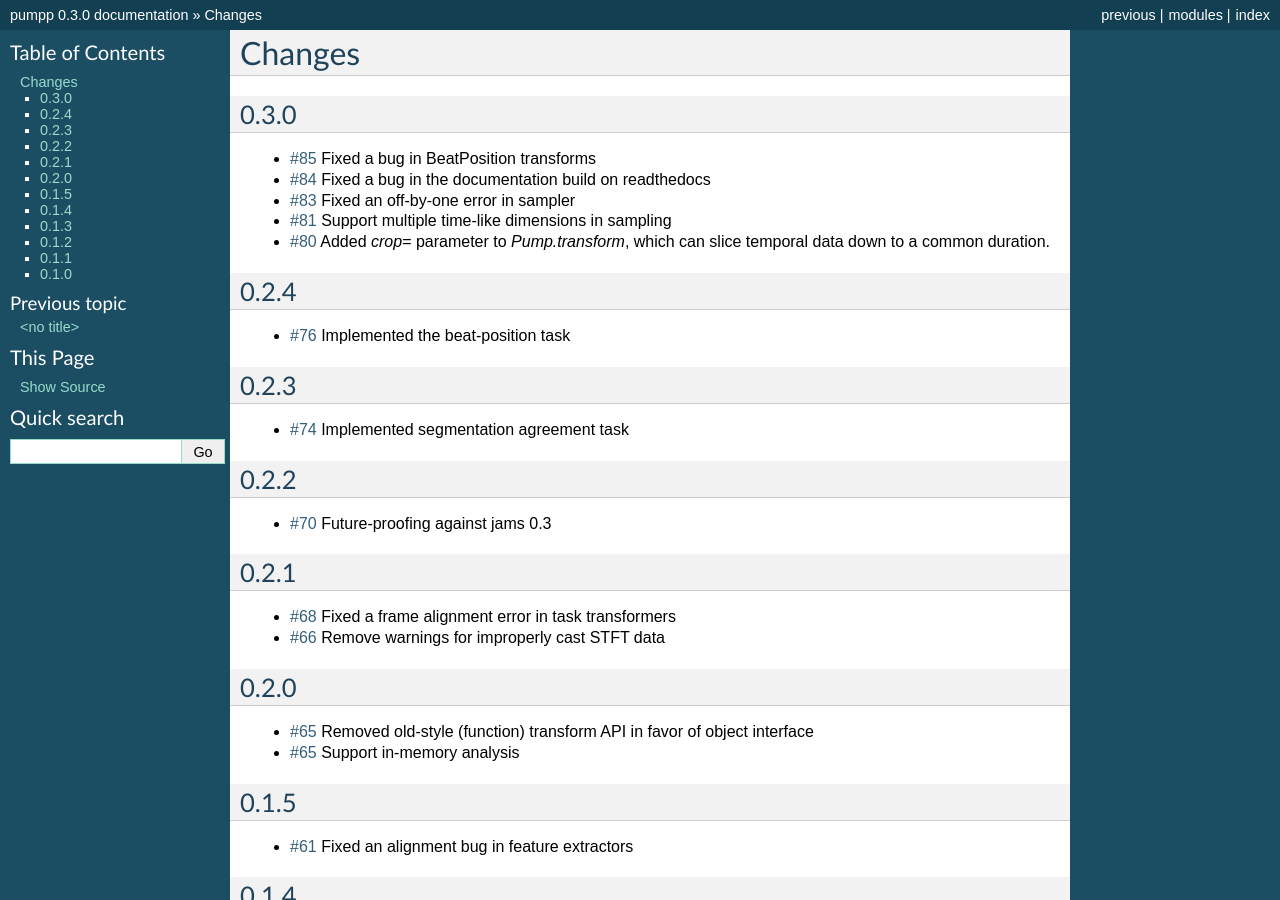
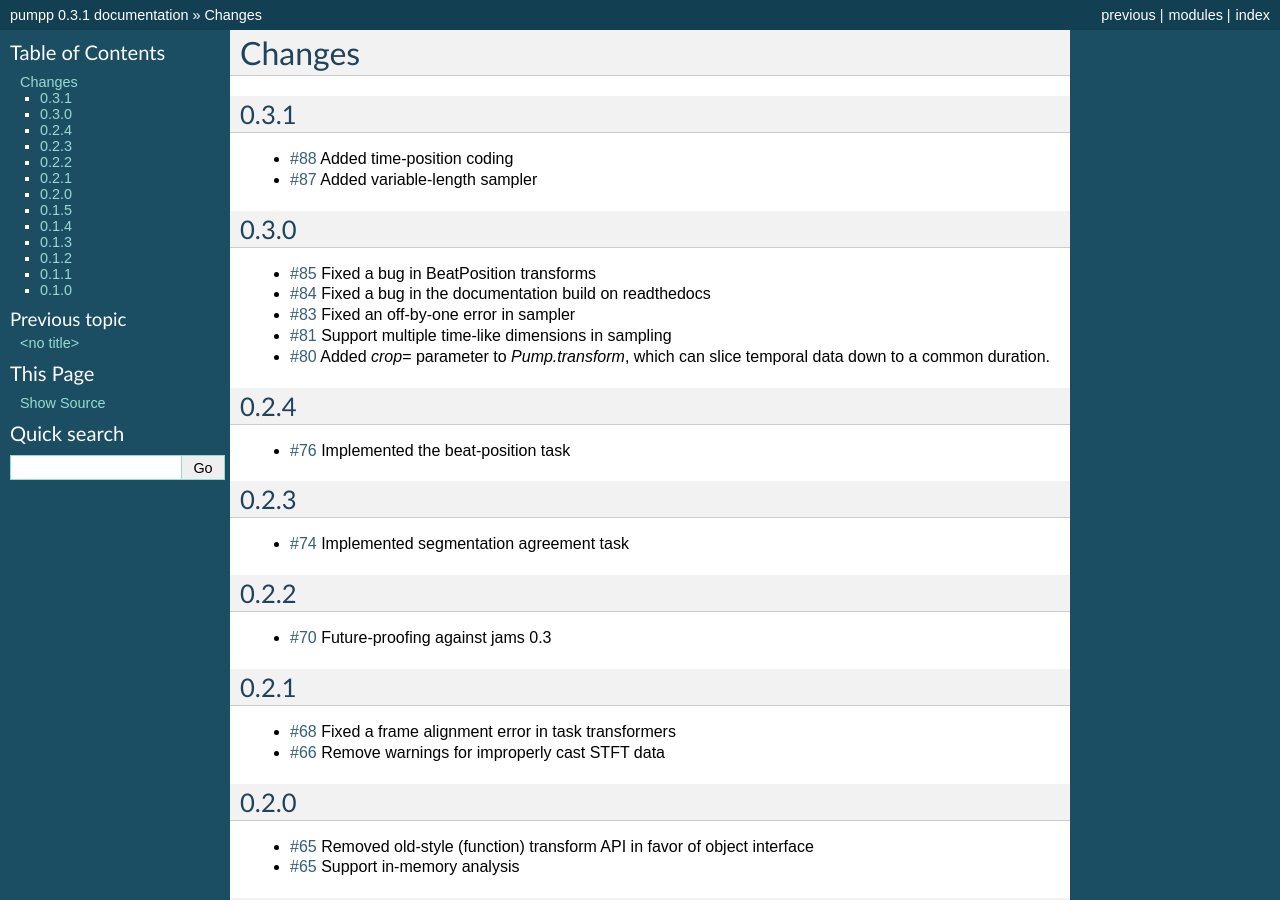
Before and after one commit to bmcfee/pumpp, a Sphinx documentation site: the page built from docs/changes.rst, in a window 1280 px wide and 900 px high. Built offline with Sphinx 7.4.7, drawn with Linux system fonts in a browser that asks for light colours; some of the changed text lies outside the part shown.

Commit message:
updated docs and version string for 0.3.1 release [ci skip]

```diff
--- a/docs/changes.rst
+++ b/docs/changes.rst
@@ -1,5 +1,13 @@
 Changes
 -------
+
+0.3.1
+=====
+- `#88`_ Added time-position coding
+- `#87`_ Added variable-length sampler
+
+.. _#88: https://github.com/bmcfee/pumpp/pull/88
+.. _#87: https://github.com/bmcfee/pumpp/pull/87
 
 0.3.0
 =====
--- a/pumpp/version.py
+++ b/pumpp/version.py
@@ -3,4 +3,4 @@
 """Version info"""
 
 short_version = '0.3'
-version = '0.3.0'
+version = '0.3.1'
```
